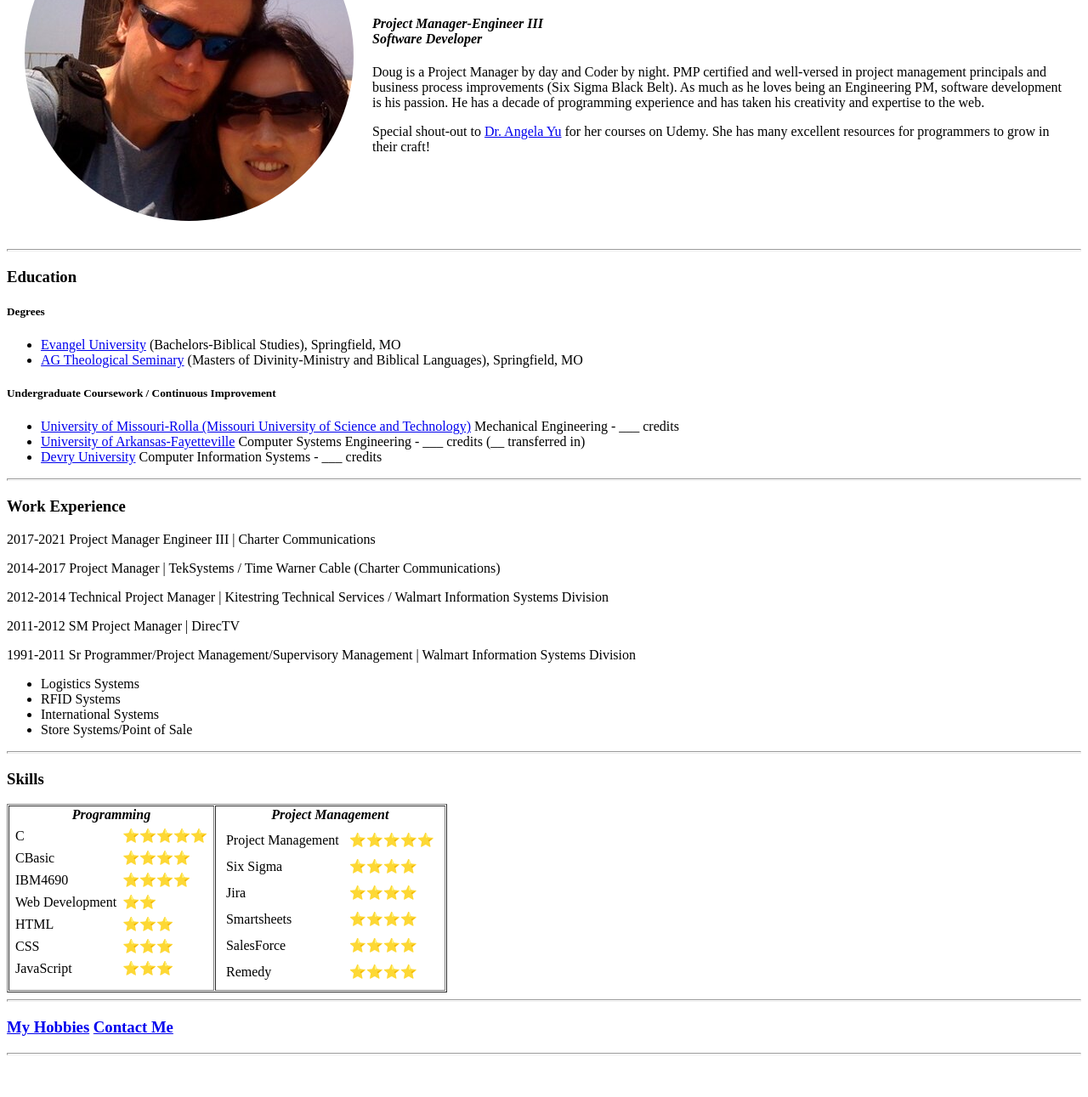
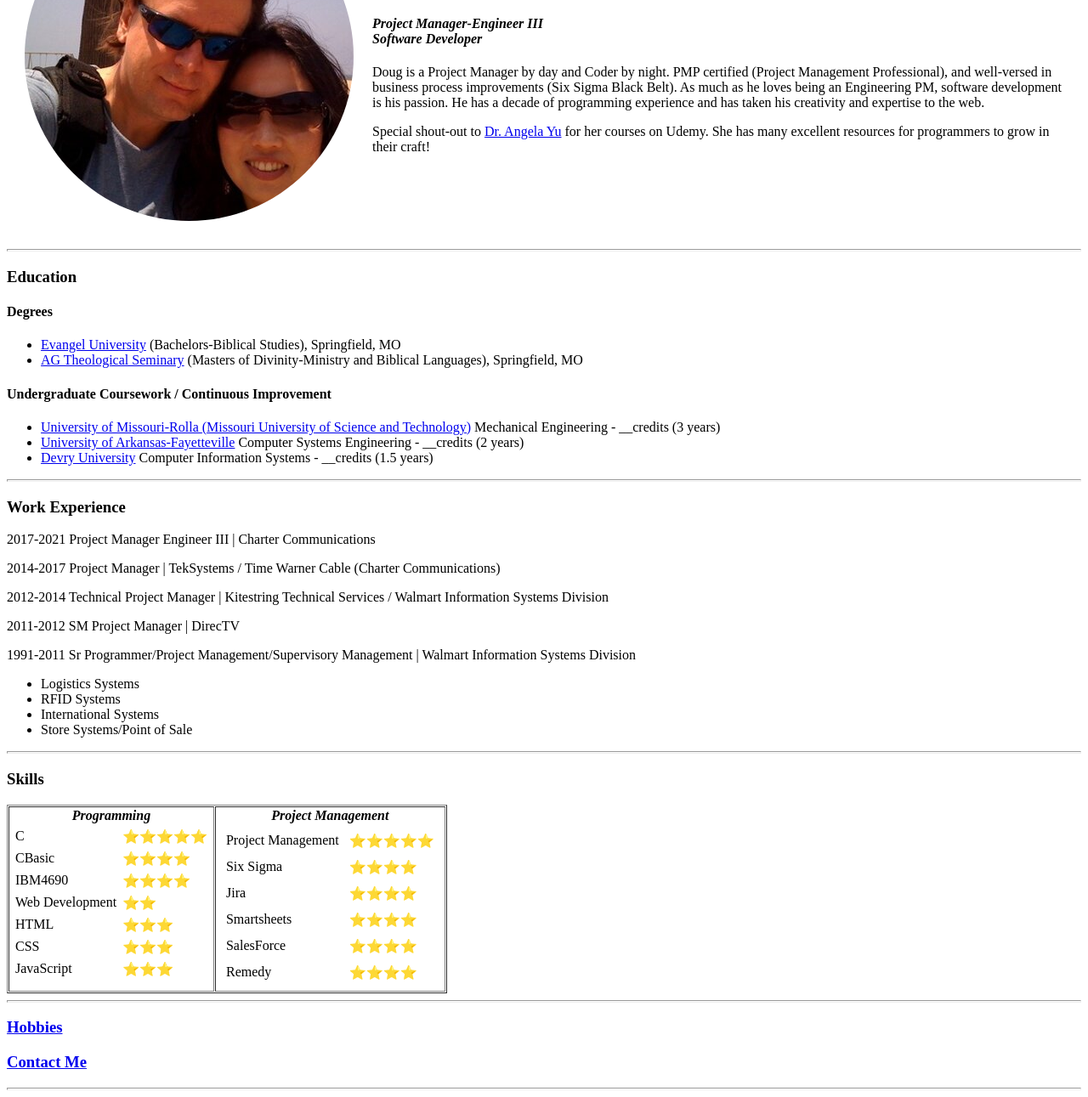
Before and after one commit to Doug-007/cv, a plain HTML site: page index.html in a window 1280 px wide. Shown: the part 156-1447 px from the top of the page at 85% size. Before the commit the page ends 1406 px from the top, so only its background shows below. Drawn offline with Linux system fonts and the light colour scheme.

Commit message:
modified html files

```diff
--- a/index.html
+++ b/index.html
@@ -17,8 +17,7 @@
           <em>Software Developer</em>
         </h4>
         <p>Doug is a Project Manager by day and Coder by night.
-          PMP certified and well-versed in project management principals and
-          business process improvements (Six Sigma Black Belt).
+          PMP certified (Project Management Professional), and well-versed in business process improvements (Six Sigma Black Belt).
           As much as he loves being an Engineering PM, software development is his passion.
           He has a decade of programming experience and has taken his
           creativity and expertise to the web.</p>
@@ -31,16 +30,16 @@
 
   <hr size="3">
   <h3>Education</h3>
-  <h5>Degrees</h5>
+  <h4>Degrees</h4>
   <ul>
     <li><a href="https://www.evangel.edu/">Evangel University</a> (Bachelors-Biblical Studies), Springfield, MO</li>
     <li><a href="https://agts.edu/">AG Theological Seminary</a> (Masters of Divinity-Ministry and Biblical Languages), Springfield, MO</li>
   </ul>
-  <h5>Undergraduate Coursework / Continuous Improvement</h5>
+  <h4>Undergraduate Coursework / Continuous Improvement</h4>
   <ul>
-    <li><a href="https://www.mst.edu/">University of Missouri-Rolla (Missouri University of Science and Technology)</a> Mechanical Engineering - ___ credits</li>
-    <li><a href="https://engineering.uark.edu/">University of Arkansas-Fayetteville</a> Computer Systems Engineering - ___ credits (__ transferred in)</li>
-    <li><a href="https://www.devry.edu/">Devry University</a> Computer Information Systems - ___ credits</li>
+    <li><a href="https://www.mst.edu/">University of Missouri-Rolla (Missouri University of Science and Technology)</a> Mechanical Engineering - __credits (3 years)</li>
+    <li><a href="https://engineering.uark.edu/">University of Arkansas-Fayetteville</a> Computer Systems Engineering - __credits (2 years)</li>
+    <li><a href="https://www.devry.edu/">Devry University</a> Computer Information Systems - __credits (1.5 years)</li>
   </ul>
 <hr size="3">
   <h3>Work Experience</h3>
@@ -123,7 +122,8 @@
     </tr>
   </table>
 <hr size="3">
-<h3> <a href="hobbies.html">My Hobbies</a>  <a href="contactme.html">Contact Me</a></h3>
+<h3> <a href="hobbies.html">Hobbies</a></h3>
+<h3> <a href="contactme.html">Contact Me</a></h3>
 <hr size="3">
 </body>
 </html>
```
Also changed, not shown: contactme.html (+3 -3 lines), hobbies.html (added, +16 -0 lines).
